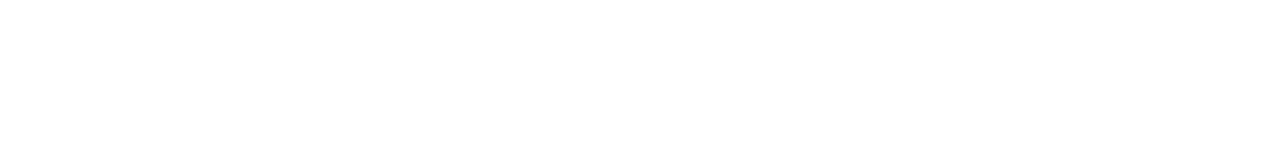
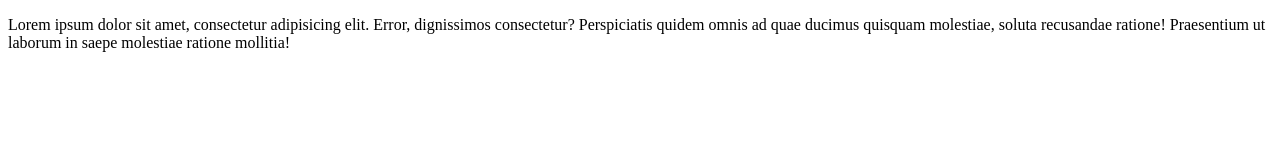
Before and after one commit to kastilyojl/git-tutorial, a plain HTML site: page index.html in a window 1280 px wide. Drawn offline with Linux system fonts and the light colour scheme.

Commit message:
lorem ipsum added

```diff
--- a/index.html
+++ b/index.html
@@ -7,5 +7,7 @@
 </head>
 <body>
 
+    <p>Lorem ipsum dolor sit amet, consectetur adipisicing elit. Error, dignissimos consectetur? Perspiciatis quidem omnis ad quae ducimus quisquam molestiae, soluta recusandae ratione! Praesentium ut laborum in saepe molestiae ratione mollitia!</p>
+
 </body>
 </html>
```
